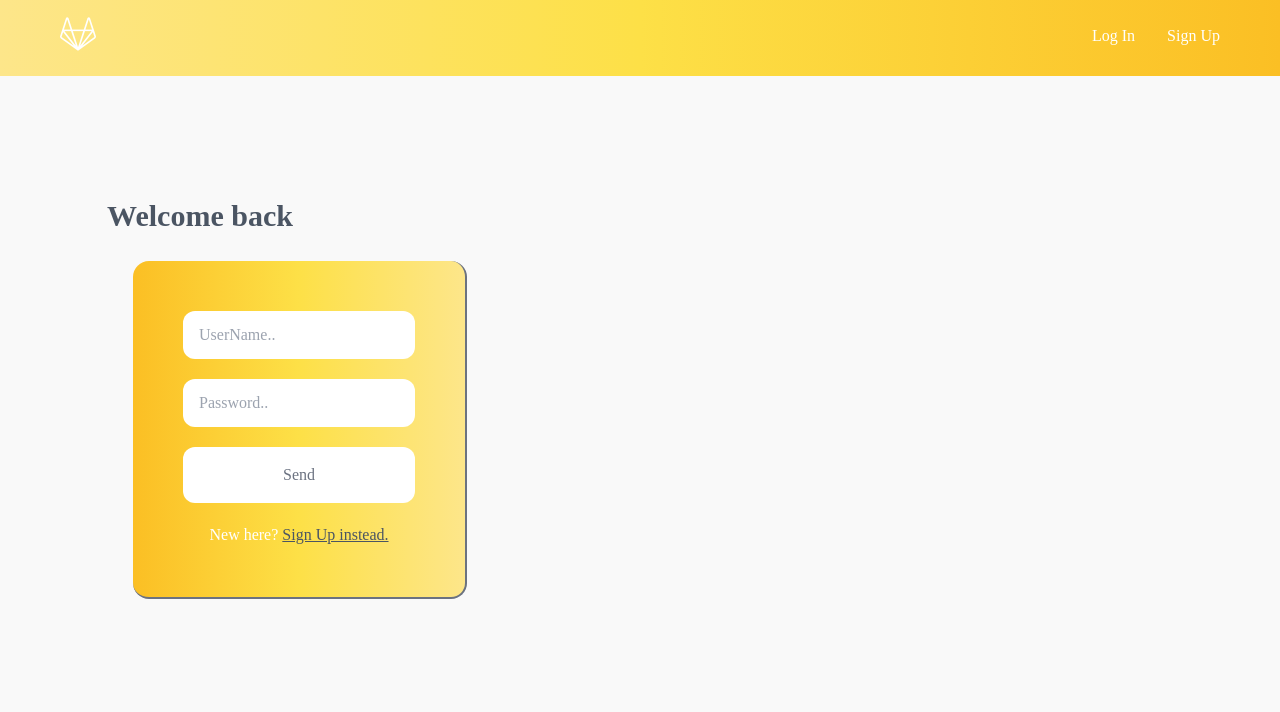
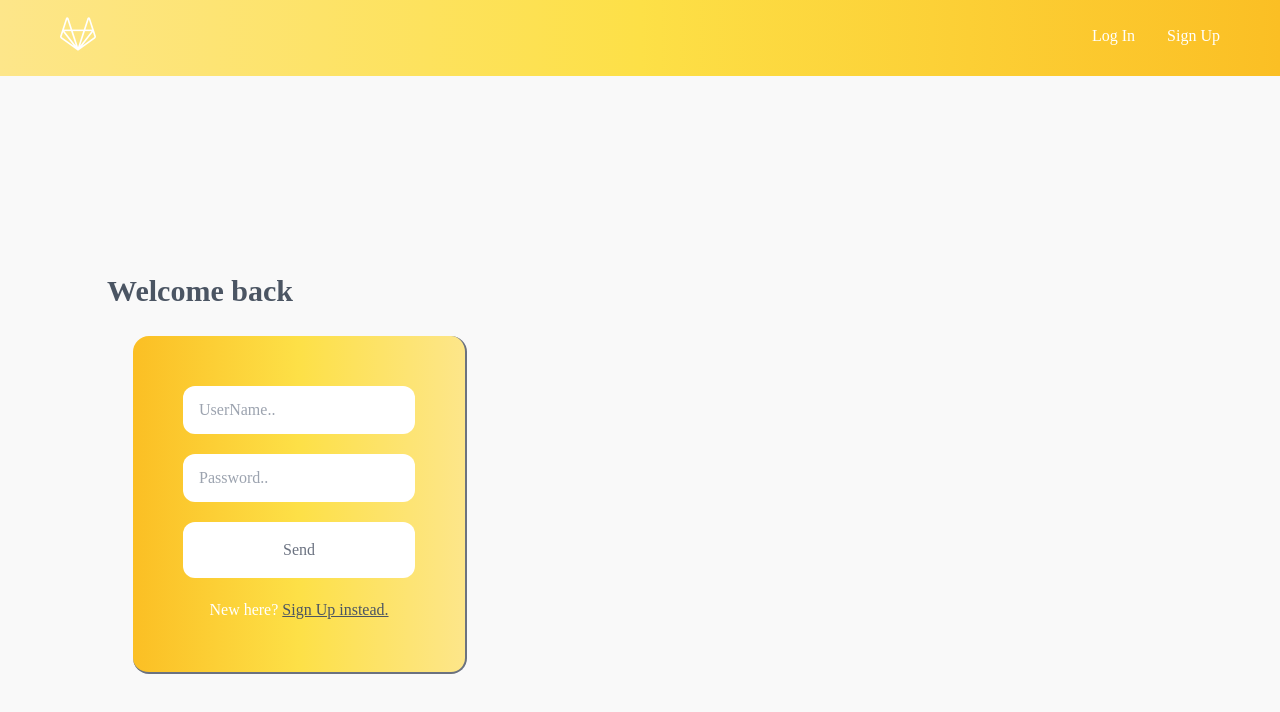
Before and after one commit to alimujahid1118/React-Python-App, a React (Vite) app in the folder frontend/: page /login in a window 1280 px wide. Shown: the top 712 px of the page. Built offline with nearby package versions, Linux system fonts and the light colour scheme.

Commit message:
Changes for Mobile

```diff
--- a/frontend/src/pages/Login.jsx
+++ b/frontend/src/pages/Login.jsx
@@ -49,7 +49,7 @@ export function Login({ Log_in, API_URL }) {
 
   return (
     <div className="h-screen max-w-[400px] max-h-[100px] md:h-screen md:w-[100%] md:max-h-[700px] md:flex md:items-center md:justify-center">
-      <div className="flex flex-col mt-[100px] space-y-[30px] md:flex md:justify-center md:items-center md:space-x-[200px]">
+      <div className="flex flex-col mt-[250px] space-y-[30px] md:flex md:justify-center md:items-center md:space-x-[200px]">
         <h1 className="text-6xl text-[30px] text-gray-600 text-center">
           <strong>Welcome back</strong>
         </h1>
--- a/frontend/src/pages/Signup.jsx
+++ b/frontend/src/pages/Signup.jsx
@@ -47,7 +47,7 @@ export function Signup({ API_URL }) {
 
   return (
     <div className="h-screen max-w-[400px] max-h-[100px] md:h-screen md:w-[100%] md:max-h-[700px] md:flex md:items-center md:justify-center">
-      <div className="flex flex-col mt-[100px] space-y-[30px] md:flex md:justify-center md:items-center md:space-x-[200px]">
+      <div className="flex flex-col mt-[250px] space-y-[30px] md:flex md:justify-center md:items-center md:space-x-[200px]">
         <h1 className="text-6xl text-[30px] text-gray-600 text-center">
           <strong>Join us today!</strong>
         </h1>
```
